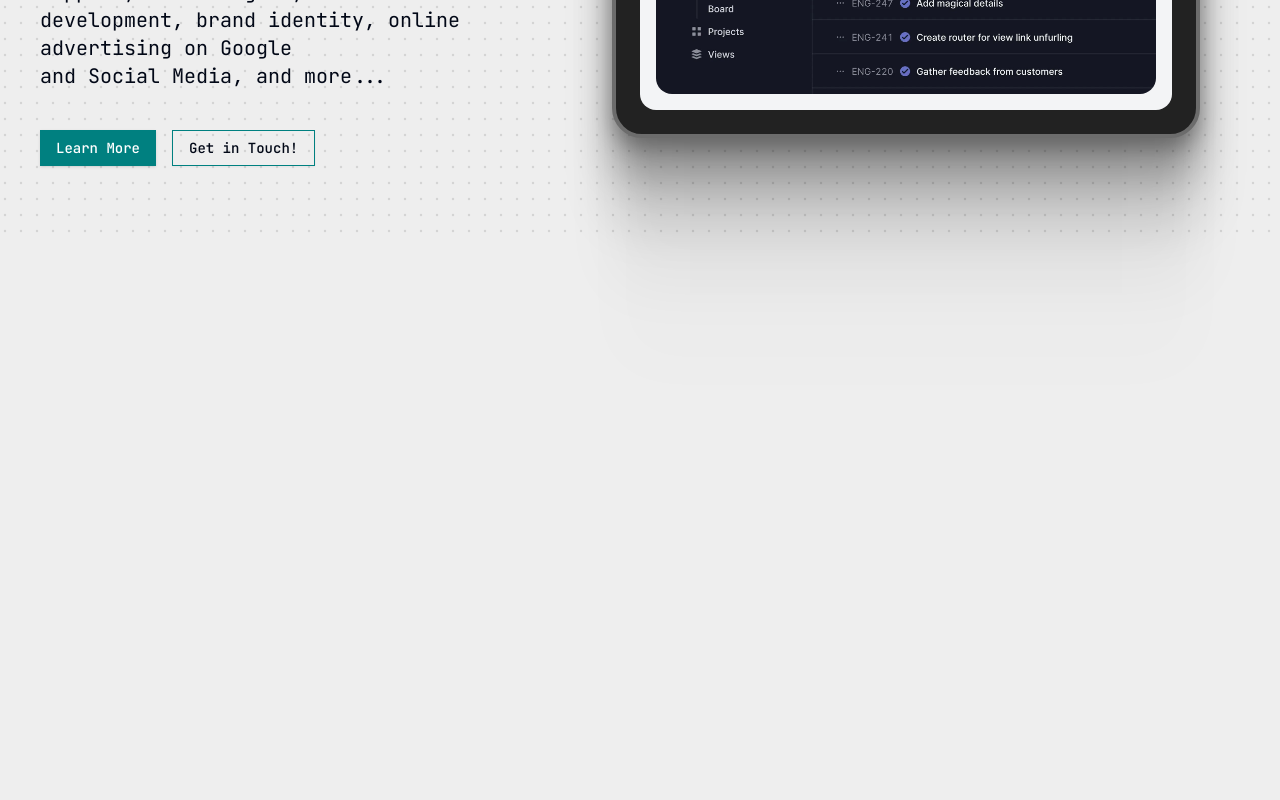
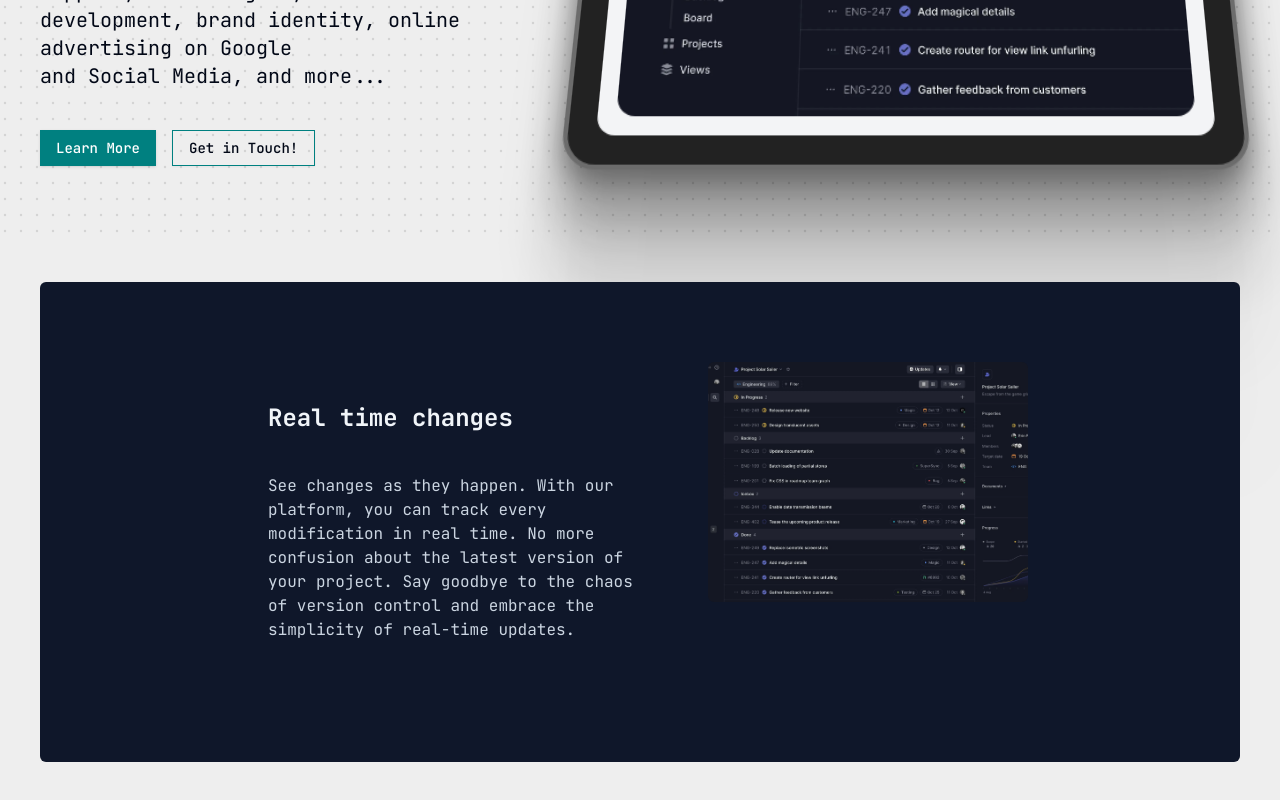
Before and after one commit to xXnikosXx/cts-clean, a Next.js app in the folder frontend/: page / in a window 1280 px wide. Shown: the part 558-1358 px from the top of the page. Before the commit the page ends 1040 px from the top, so only its background shows below. Built offline with nearby package versions, Linux system fonts and the light colour scheme.

Commit message:
added a bunch of stuff, ngl haven't really kept track of what thou

```diff
--- a/frontend/src/app/page.tsx
+++ b/frontend/src/app/page.tsx
@@ -122,7 +122,7 @@ export default function Home() {
         {/*  */}
 
         {/* Homepage Services Showcase (Sticky Scroll Reveal Effect) */}
-        {/* <HomeShowcase /> */}
+        <HomeShowcase />
       </main>
     </>
   );
```
